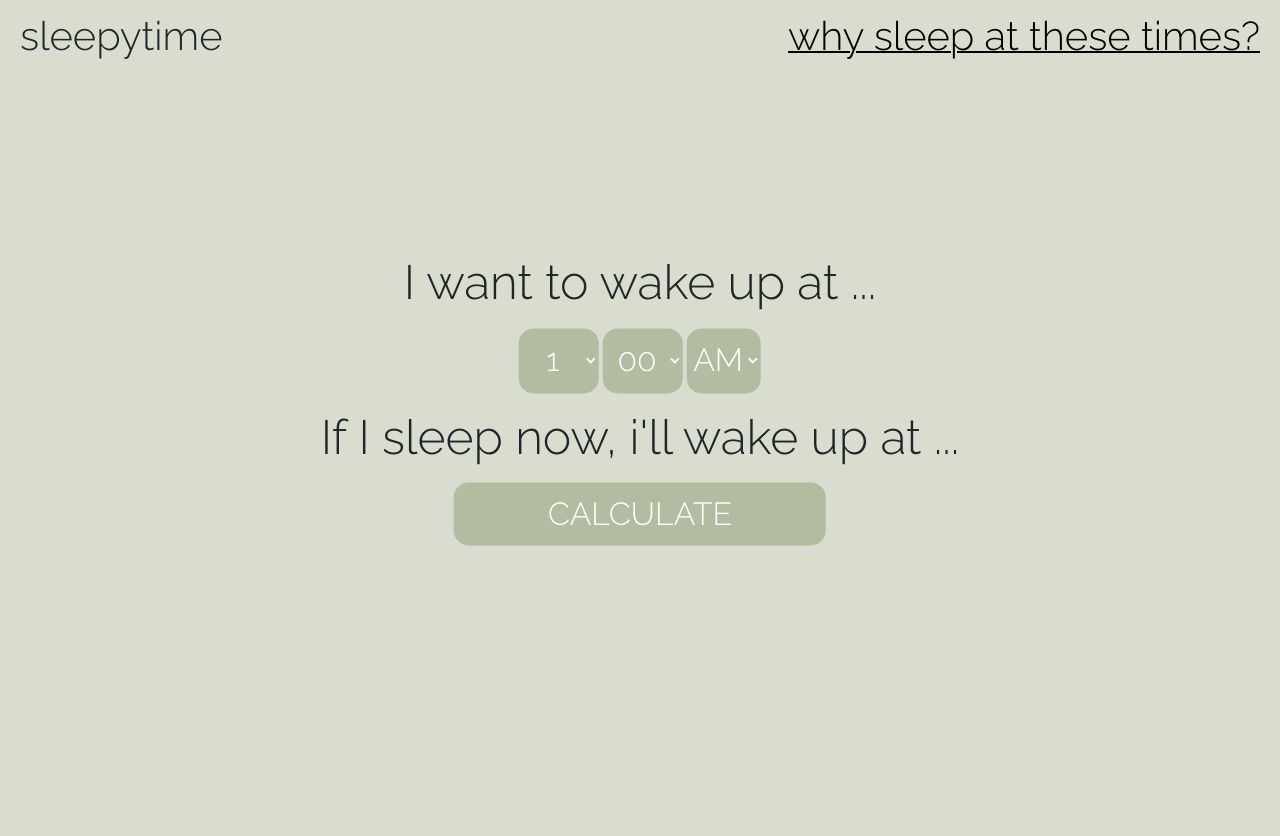
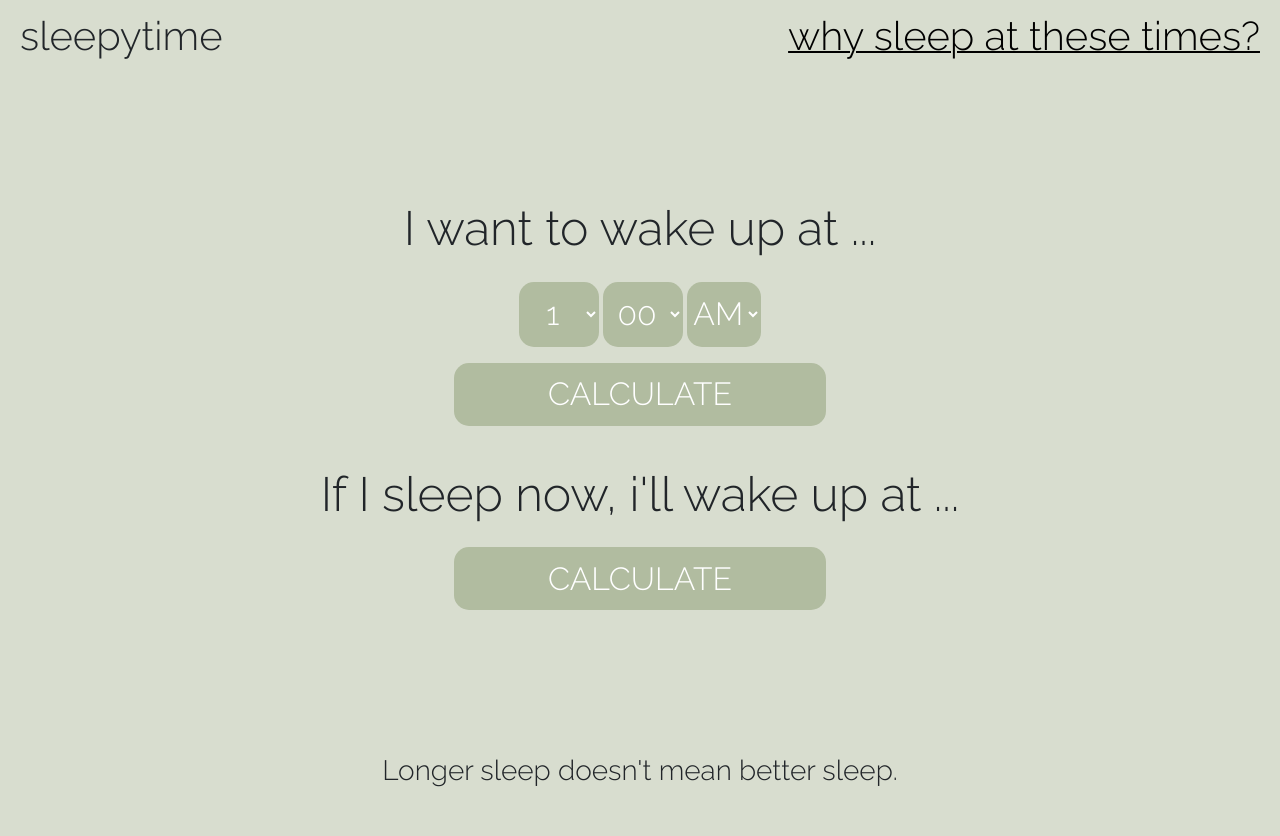
Before and after one commit to Paraphrenia/sleepy-time, a plain HTML site: page src/index.html in a window 1280 px wide. Before the commit the page ends 800 px from the top, so only its background shows below. Drawn offline with nearby package versions, Linux system fonts and the light colour scheme.

Commit message:
Fixed html positioning and css font styling

```diff
--- a/src/index.css
+++ b/src/index.css
@@ -2,10 +2,9 @@ html,body{
     height: 100%;
     min-height: 100vh;
     background-color: #D8DDCF !important;
-
 }
 
-h1{
+h1, h2, h3{
     font-family: 'Raleway', sans-serif;
 }
 
--- a/src/index.html
+++ b/src/index.html
@@ -18,19 +18,18 @@
 <body>
     <div>
         <nav class="navbar">
-            <div class="container-fluid">
-                <h1 class="mx-2 my-1 display-6">sleepytime</h1>
+            <div class="container-fluid my-1">
+                <h1 class="display-6 mx-2">sleepytime</h1>
                 <div></div>
                 <a href="https://allforgoodsleep.com/the-90-minute-sleep-cycle/">
-                    <h1 id="whysleep" class="mx-2 my-1 display-6">why sleep at these times?</h1>
+                    <h1 id="whysleep" class="display-6 mx-2">why sleep at these times?</h1>
                 </a>
             </div>
         </nav>
-        <div class="container">
-            <div class="position-absolute top-50 start-50 translate-middle text-center">
-                <script type="text/javascript" src="src/index.js"></script>
-                <h1 class="display-5 my-2">I want to wake up at ...</h1>
-                <select class="text-center btn-dropdown-1 btn-text my-2">
+        <div class="container-parent m-3">
+            <div class="child text-center m-5 p-5">
+                <h1 class="display-5 m-4">I want to wake up at ...</h1>
+                <select class="text-center btn-dropdown-1 btn-text">
                     <option>1</option>
                     <option>2</option>
                     <option>3</option>
@@ -62,10 +61,18 @@
                     <option>AM</option>
                     <option>PM</option>
                 </select>
-                <h1 class="display-5 text-nowrap my-2">If I sleep now, i'll wake up at ...</h1>
-                <button class="btn-1 btn-text my-2">CALCULATE</button>
+                <div className=""></div>
+                <button class="btn-1 btn-text m-3" onclick="dateGrabber()">CALCULATE</button>
+
+                <h1 class="display-5 text-nowrap m-4">If I sleep now, i'll wake up at ...</h1>
+                <button class="btn-1 btn-text" onclick="dateGrabber()">CALCULATE</button>
+                <script src="index.js">
+
+                </script>
             </div>
         </div>
+        <h3 class="text-center p-5">Longer sleep doesn't mean better sleep.</h3>
+
     </div>
 
 </body>
```
